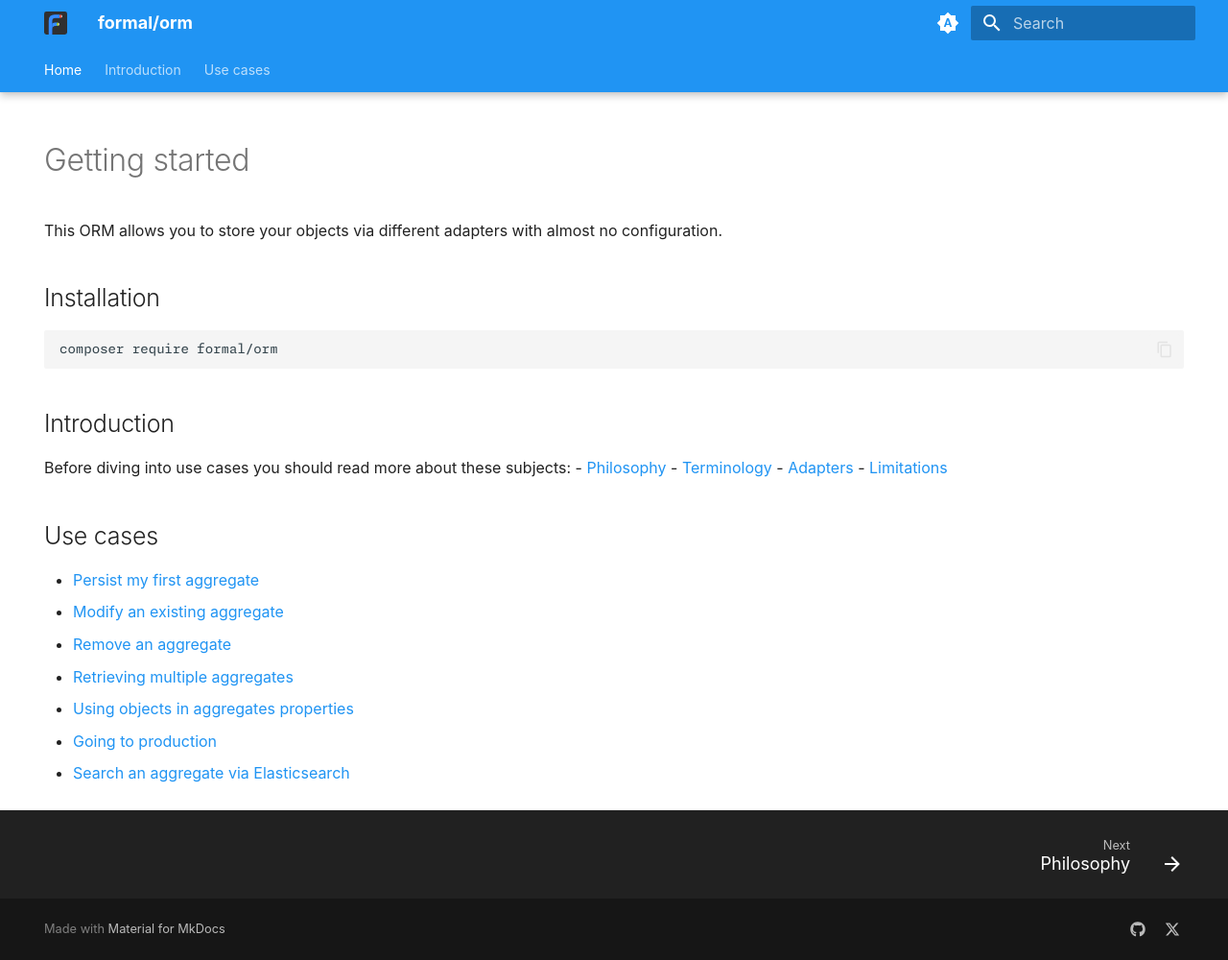
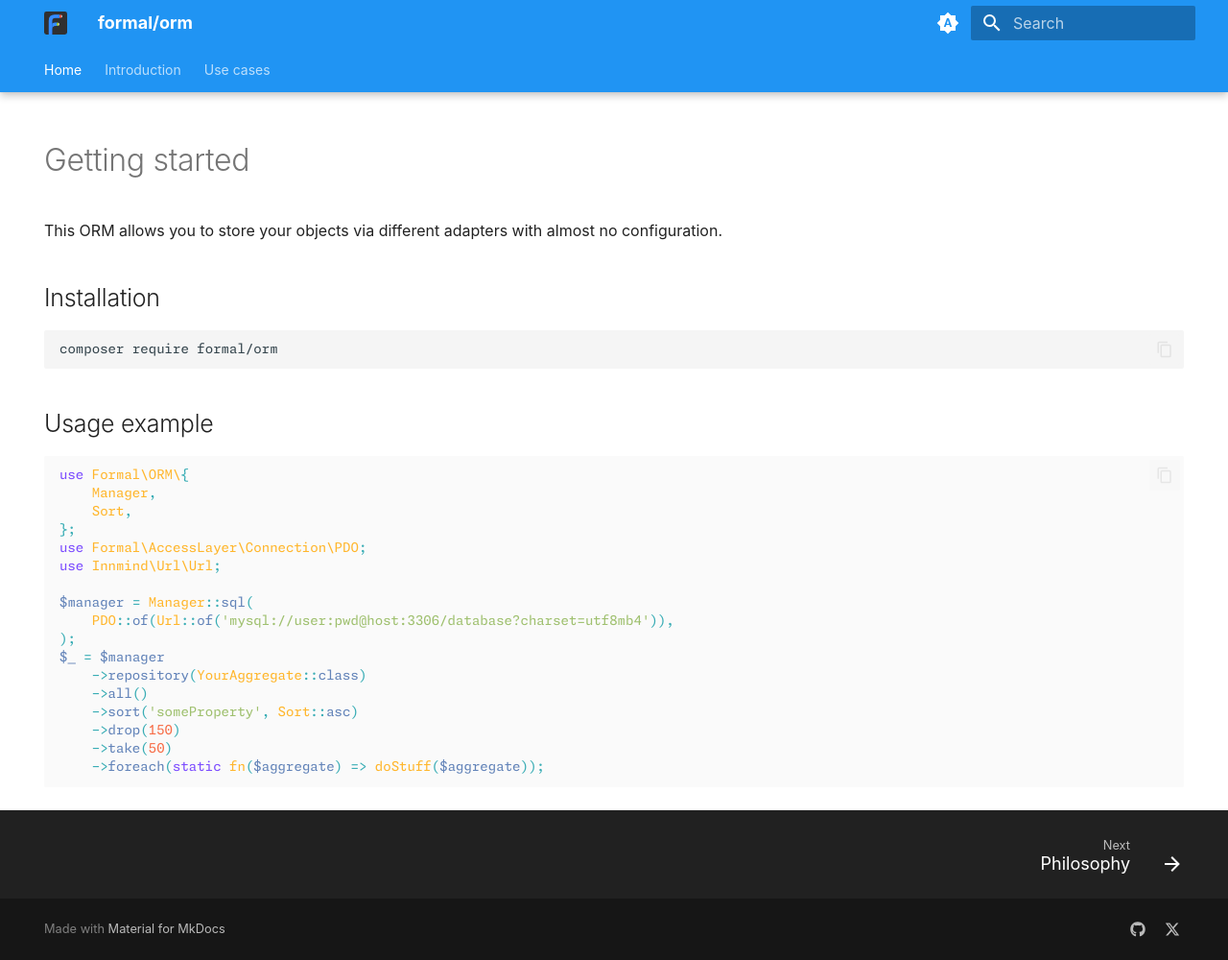
Before and after one commit to formal-php/orm, an MkDocs documentation site: the page built from documentation/index.md, in a window 1280 px wide and 1000 px high. Shown: the whole window at 96% size. Built offline with MkDocs 1.6.1 and Material for MkDocs 9.7.7, drawn with Linux system fonts in a browser that asks for light colours; plug-ins that fetch from the network failed and are left out.

Commit message:
replace home links by usage

````diff
--- a/documentation/index.md
+++ b/documentation/index.md
@@ -14,20 +14,24 @@ This ORM allows you to store your objects via different adapters with almost no
 composer require formal/orm
 ```
 
-## Introduction
+## Usage example
 
-Before diving into use cases you should read more about these subjects:
-- [Philosophy](philosophy.md)
-- [Terminology](terminology.md)
-- [Adapters](adapters.md)
-- [Limitations](limitations.md)
+```php
+use Formal\ORM\{
+    Manager,
+    Sort,
+};
+use Formal\AccessLayer\Connection\PDO;
+use Innmind\Url\Url;
 
-## Use cases
-
-- [Persist my first aggregate](use_cases/persist_first_aggregate.md)
-- [Modify an existing aggregate](use_cases/modify_aggregate.md)
-- [Remove an aggregate](use_cases/remove_aggregate.md)
-- [Retrieving multiple aggregates](use_cases/retrieve_aggregates.md)
-- [Using objects in aggregates properties](use_cases/types.md)
-- [Going to production](use_cases/production.md)
-- [Search an aggregate via Elasticsearch](use_cases/elasticsearch.md)
+$manager = Manager::sql(
+    PDO::of(Url::of('mysql://user:pwd@host:3306/database?charset=utf8mb4')),
+);
+$_ = $manager
+    ->repository(YourAggregate::class)
+    ->all()
+    ->sort('someProperty', Sort::asc)
+    ->drop(150)
+    ->take(50)
+    ->foreach(static fn($aggregate) => doStuff($aggregate));
+```
````
